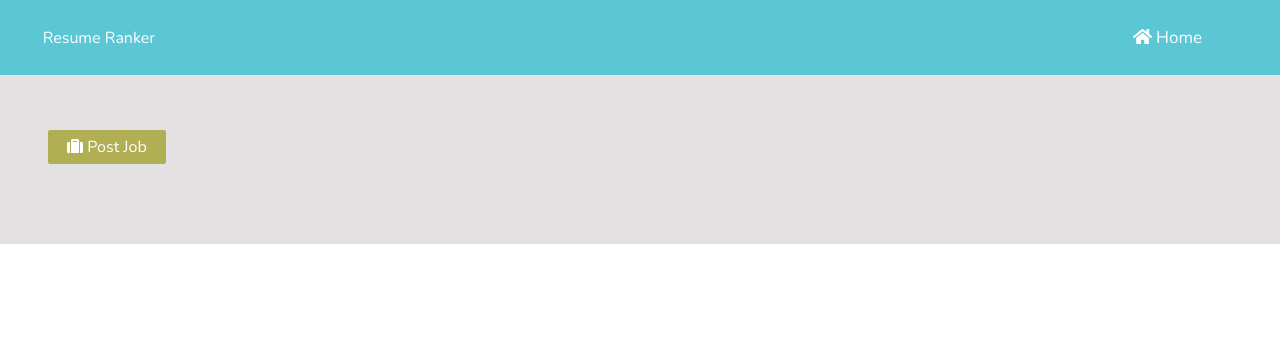
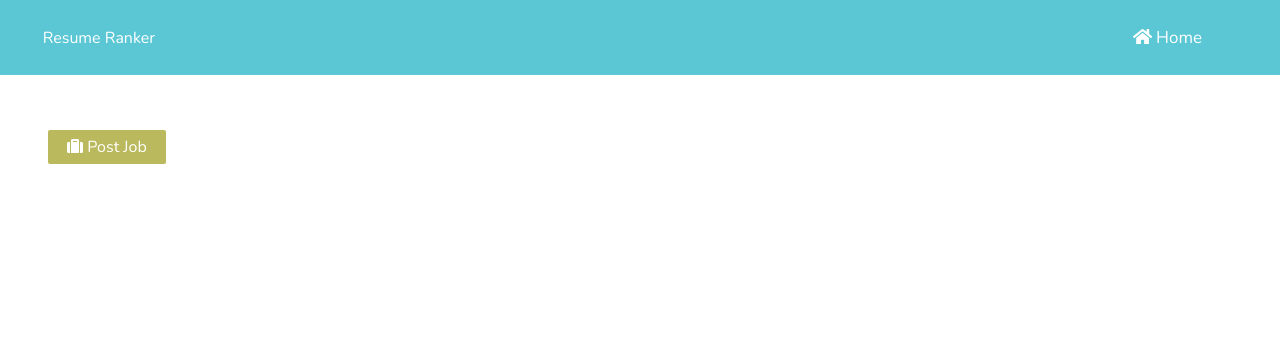
Before and after one commit to neha5-20/Resume-screening-and-ranking, a Flask app: page /employer/post_job in a window 1280 px wide. Shown: the top 356 px of the page. Run offline with Flask 2, Linux system fonts and the light colour scheme; data that the repository does not hold is empty; parts of the project's set-up code (start-up, migrations or seed data) failed here and were passed over; some libraries are stand-ins or nearby versions.

Commit message:
post job bg color white

```diff
--- a/static/css/post_job.css
+++ b/static/css/post_job.css
@@ -2,7 +2,7 @@
   padding:50px;
   width: 100%;height: auto;
   font-family: 'Nunito', sans-serif;
-  background-color: rgba(215, 211, 211, 0.685);
+  background-color: rgb(255 255 255 / 69%);
 
 }
 
```
